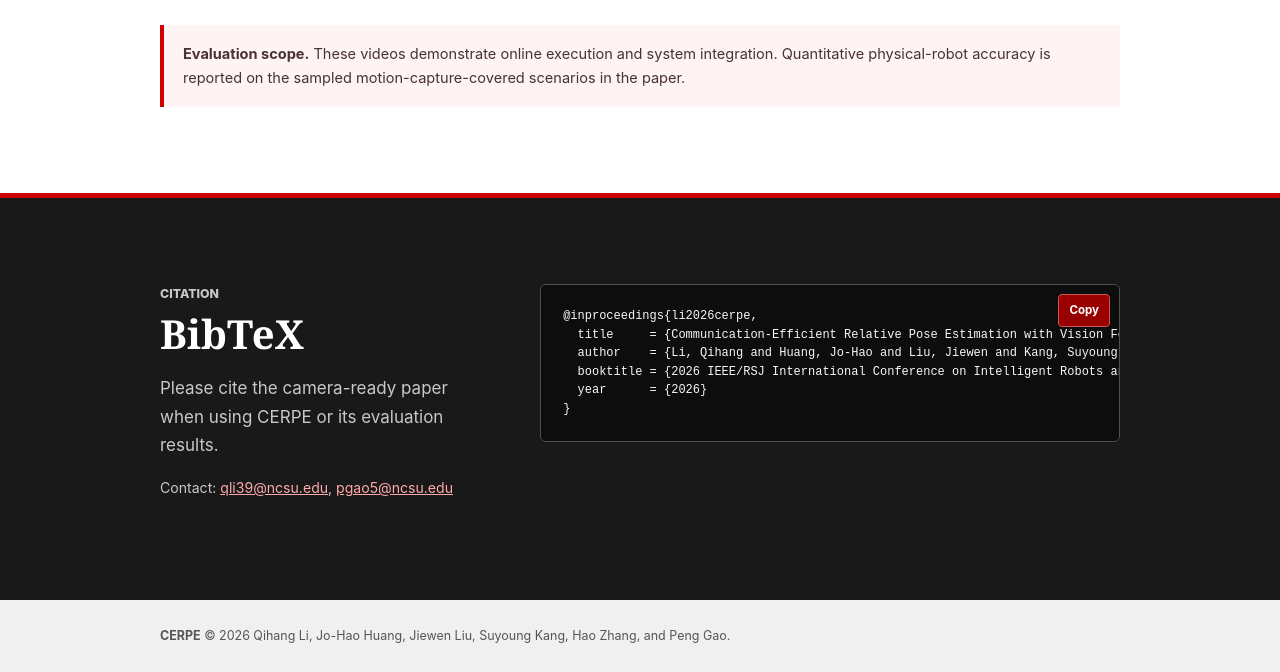
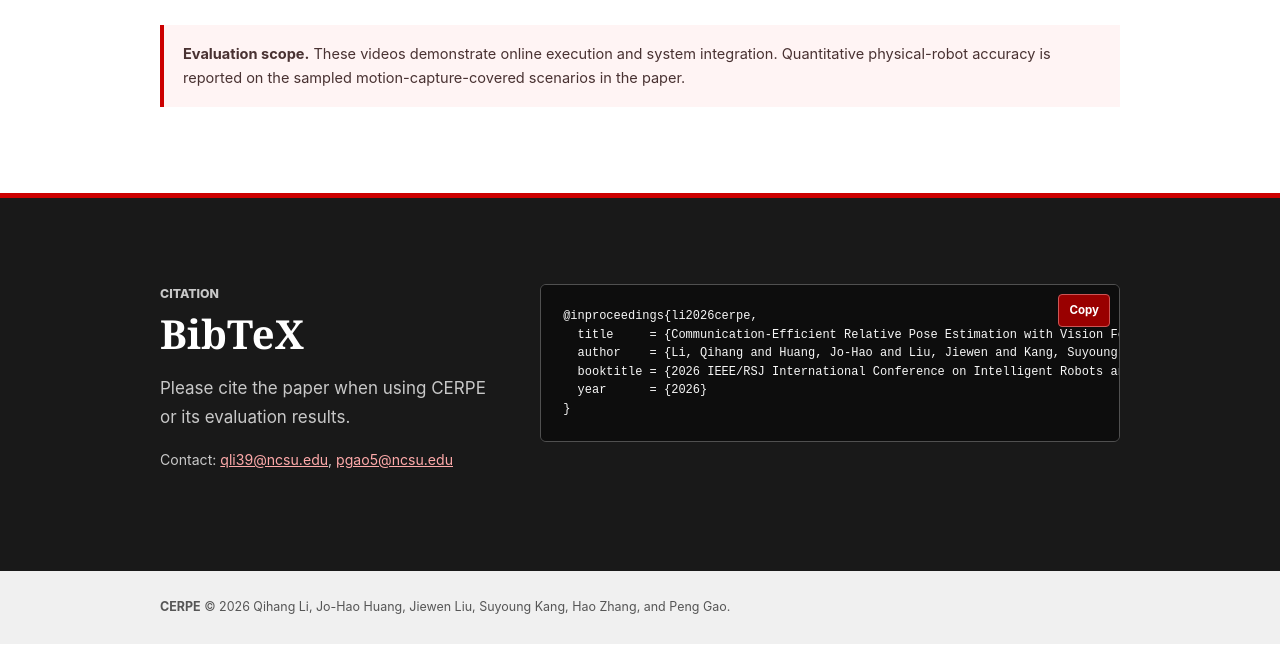
Before and after one commit to rokeeeto-li/cerpe.github.io, a plain HTML site: page index.html in a window 1280 px wide. Shown: the part 5802-6474 px from the top of the page. After the commit the page ends 6446 px from the top, so only its background shows below. Drawn offline with Linux system fonts and the light colour scheme.

Commit message:
Update citation text in index.html

```diff
--- a/index.html
+++ b/index.html
@@ -196,7 +196,7 @@
         <div>
           <p class="section-kicker">Citation</p>
           <h2>BibTeX</h2>
-          <p>Please cite the camera-ready paper when using CERPE or its evaluation results.</p>
+          <p>Please cite the paper when using CERPE or its evaluation results.</p>
           <p class="contact-line">Contact: <a href="mailto:qli39@ncsu.edu">qli39@ncsu.edu</a>, <a href="mailto:pgao5@ncsu.edu">pgao5@ncsu.edu</a></p>
         </div>
         <div class="bibtex-block">
```
